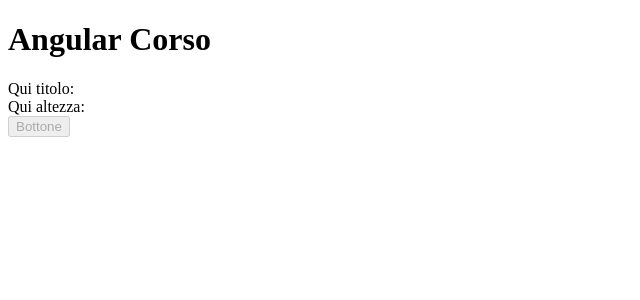
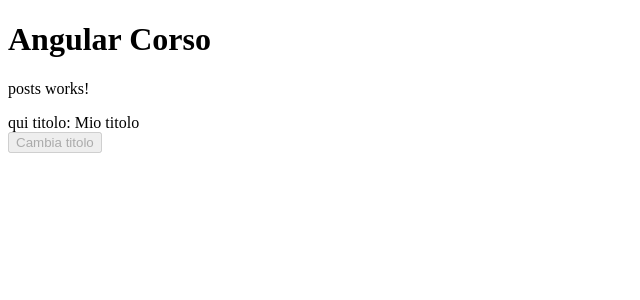
Before and after one commit to ironmanromeo/angular-corso, an Angular app: page / in a window 1280 px wide. Shown: the top 300 px of the page, without its empty margins (0-640 px from the left). Built offline with nearby package versions, Linux system fonts and the light colour scheme.

Commit message:
lezione4-prompt

```diff
--- a/src/app/app.component.html
+++ b/src/app/app.component.html
@@ -1,5 +1,2 @@
 <h1>Angular Corso</h1>
-<div>Qui titolo: {{ titolo }}</div>
-<div>Qui altezza: {{ altezza }}</div>
-
-<button disabled="">Bottone</button>
+<app-posts></app-posts>
--- a/src/app/posts/posts.component.html
+++ b/src/app/posts/posts.component.html
@@ -1 +1,3 @@
 <p>posts works!</p>
+<div> qui titolo: {{ titolo }} </div>
+<button (click)="onPremuto" [disabled]="true">Cambia titolo</button>
--- a/src/app/posts/posts.component.ts
+++ b/src/app/posts/posts.component.ts
@@ -1,4 +1,4 @@
-import { Component, OnInit } from '@angular/core';
+import { Component, Input, OnInit } from '@angular/core';
 
 @Component({
   selector: 'app-posts',
@@ -7,9 +7,16 @@
 })
 export class PostsComponent implements OnInit {
 
+  titolo = "Mio titolo"
+  disabilitato = false
+
   constructor() { }
 
   ngOnInit(): void {
   }
 
+  onPremuto(){
+    prompt("nuovo titolo")
+  }
+
 }
```
